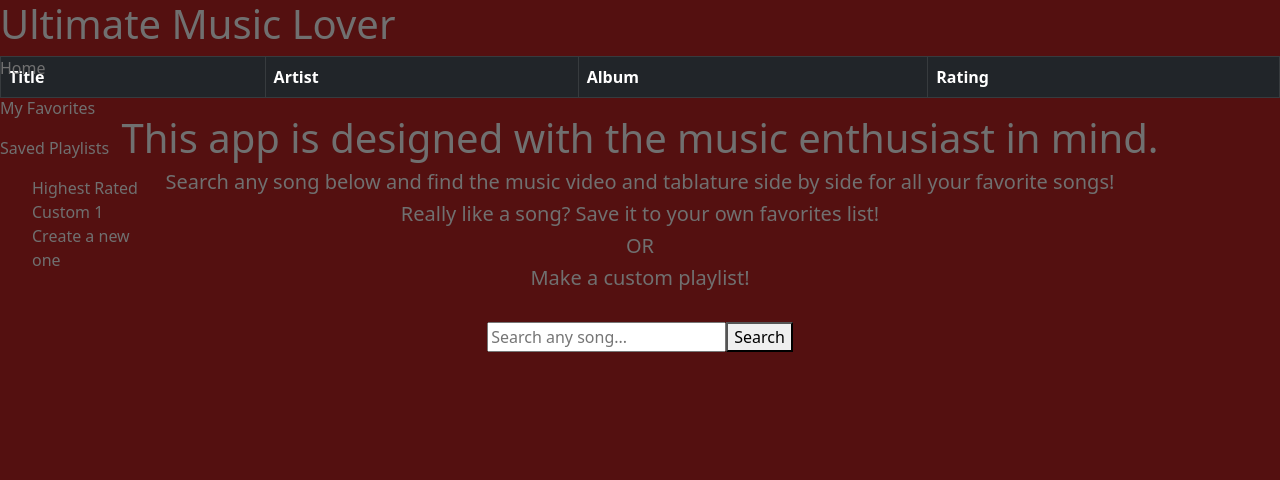
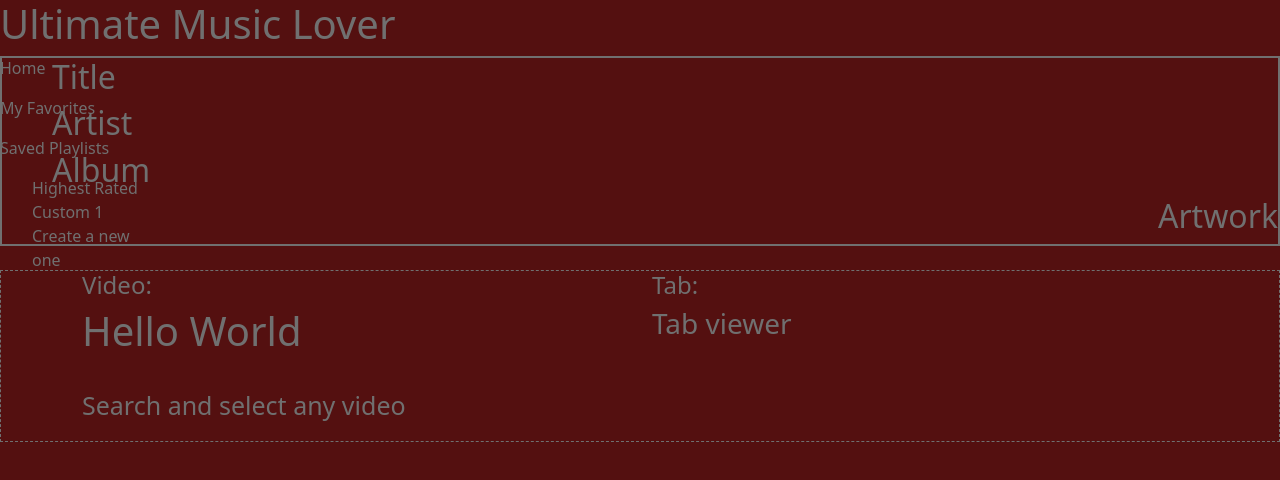
Before and after one commit to connor-hood/capstone_fe, a React (Create React App) app in the folder umlapp/: page /create in a window 1280 px wide. Shown: the top 480 px of the page. Built offline with nearby package versions, Linux system fonts and the light colour scheme; no server answers.

Commit message:
linking tab api into app, seeing how data comes back in console

```diff
--- a/umlapp/src/apis/songsterr.js
+++ b/umlapp/src/apis/songsterr.js
@@ -3,9 +3,8 @@ import axios from 'axios';
 
 
 export default axios.create({
-    baseURL: 'https://www.googleapis.com/youtube/v3/',
+    baseURL: 'http://www.songsterr.com/a/wa/bestMatchForQueryString/',
     params: {
         s : '',
-        a : '',
     }
 })
--- a/umlapp/src/components/Playlist/playlist.jsx
+++ b/umlapp/src/components/Playlist/playlist.jsx
@@ -49,7 +49,6 @@ class Playlist extends Component {
                 </tr>
             </thead>
             <tbody>
-
             </tbody>
             </ReactBootstrap.Table>
         </div>
--- a/umlapp/src/components/SongInfo/songInfo.css
+++ b/umlapp/src/components/SongInfo/songInfo.css
@@ -1,6 +1,7 @@
 .songInfo {
     border: 2px;
     border-style: solid;
+    padding-left: 50px;
 }
 
 .vtwrapper{
--- a/umlapp/src/components/Tab/tab.jsx
+++ b/umlapp/src/components/Tab/tab.jsx
@@ -1,12 +1,24 @@
 import React, { Component } from 'react';
-
-function Tab()  {
-    return (
-        <div>
-
-        </div>
-       )
-   }
+import axios from 'axios'
+import songsterr from '../../apis/songsterr';
 
 
+class Tab extends Component {
+    state = {
+        selectedSong: '',
+     }
+    componentDidMount() {
+        console.log("hello from tab")
+
+    }
+    render() {
+        return (
+            <div>
+                <h3>Tab viewer</h3>
+                <h4>{this.state.selectedSong}</h4>
+            </div>
+         );
+    }
+}
+
 export default Tab;
--- a/umlapp/src/components/app.jsx
+++ b/umlapp/src/components/app.jsx
@@ -7,6 +7,7 @@ import Library from './Library/mylibrary';
 import Playlist from './Playlist/playlist';
 import Favorites from './Favorites/favorites';
 import NewPlaylist from './NewPlaylist/newPlaylist';
+import SongInfo from './SongInfo/songInfo';
 import Searchbar from './Searchbar/searchbar';
 import VideoItem from './YouTube/youtube';
 import './app.css';
@@ -51,8 +52,7 @@ class App extends Component {
                 <Route path="/favorites" component={Favorites} />
                 <Route path="/create" component={NewPlaylist} />
             </Switch>
-            <Playlist />
-            <Searchbar handleSubmit={this.handleSubmit}/>
+            <SongInfo />
             </div>
         );
     }
```
